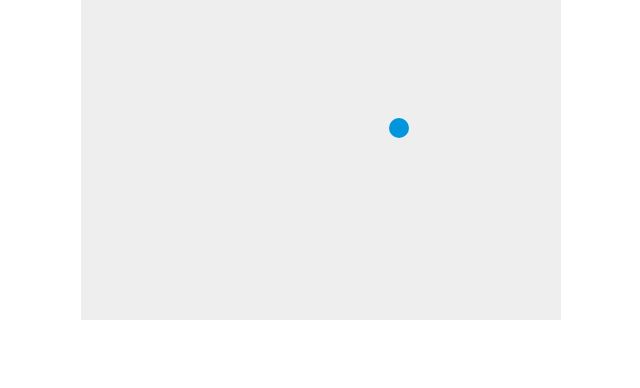
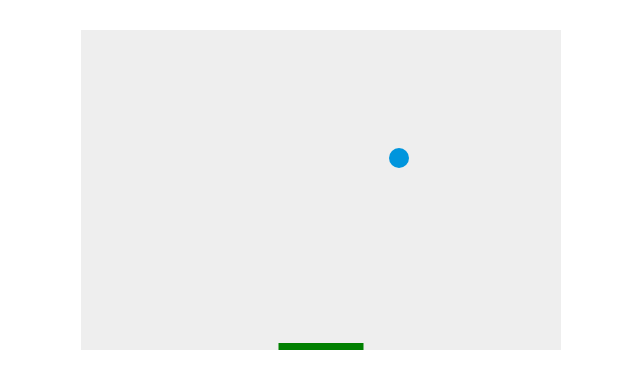
Before and after one commit to despino/js_canvas_game, a plain HTML site: page Index.html in a window 1280 px wide. Shown: the whole page, without its empty margins (319-959 px from the left). Drawn offline with Linux system fonts and the light colour scheme.

Commit message:
Added paddle functionality

```diff
--- a/Index.html
+++ b/Index.html
@@ -5,7 +5,7 @@
     <title>Gamedev Canvas Workshop</title>
     <style>
     	* { padding: 0; margin: 0; }
-    	canvas { background: #eee; display: block; margin: 0 auto; }
+    	canvas { background: #eee; display: block; margin: 0 auto; margin-top: 30px;}
     </style>
 </head>
 <body>
@@ -20,6 +20,31 @@
   var dx = 2;
   var dy = -2;
   var ballRadius = 10;
+  var paddleHeight = 7;
+  var paddleWidth = 85;
+  var paddleX = (canvas.width-paddleWidth)/2;
+  var rightPressed = false;
+  var leftPressed = false;
+
+  document.addEventListener("keydown", keyDownHandler, false);
+  document.addEventListener("keyup", keyUpHandler, false);
+
+  function keyDownHandler(e) {
+      if(e.keyCode == 39) {
+          rightPressed = true;
+      }
+      else if(e.keyCode == 37) {
+          leftPressed = true;
+      }
+  }
+  function keyUpHandler(e) {
+      if(e.keyCode == 39) {
+          rightPressed = false;
+      }
+      else if(e.keyCode == 37) {
+          leftPressed = false;
+      }
+  }
 
   function drawBall() {
       ctx.beginPath();
@@ -28,15 +53,33 @@
       ctx.fill();
       ctx.closePath();
   }
+  function drawPaddle() {
+      ctx.beginPath();
+      ctx.rect(paddleX, canvas.height-paddleHeight, paddleWidth, paddleHeight);
+      ctx.fillStyle = "green";
+      ctx.fill();
+      ctx.closePath();
+  }
+
   function draw() {
       ctx.clearRect(0, 0, canvas.width, canvas.height);
       drawBall();
+      drawPaddle();
+
       if(x + dx > canvas.width-ballRadius || x + dx < ballRadius) {
           dx = -dx;
       }
       if(y + dy > canvas.height-ballRadius || y + dy < ballRadius) {
           dy = -dy;
       }
+
+      if(rightPressed && paddleX < canvas.width-paddleWidth) {
+          paddleX += 7;
+      }
+      else if(leftPressed && paddleX > 0) {
+          paddleX -= 7;
+      }
+
       x += dx;
       y += dy;
   }
```
Lines whose indentation alone changed are shown as unchanged.
